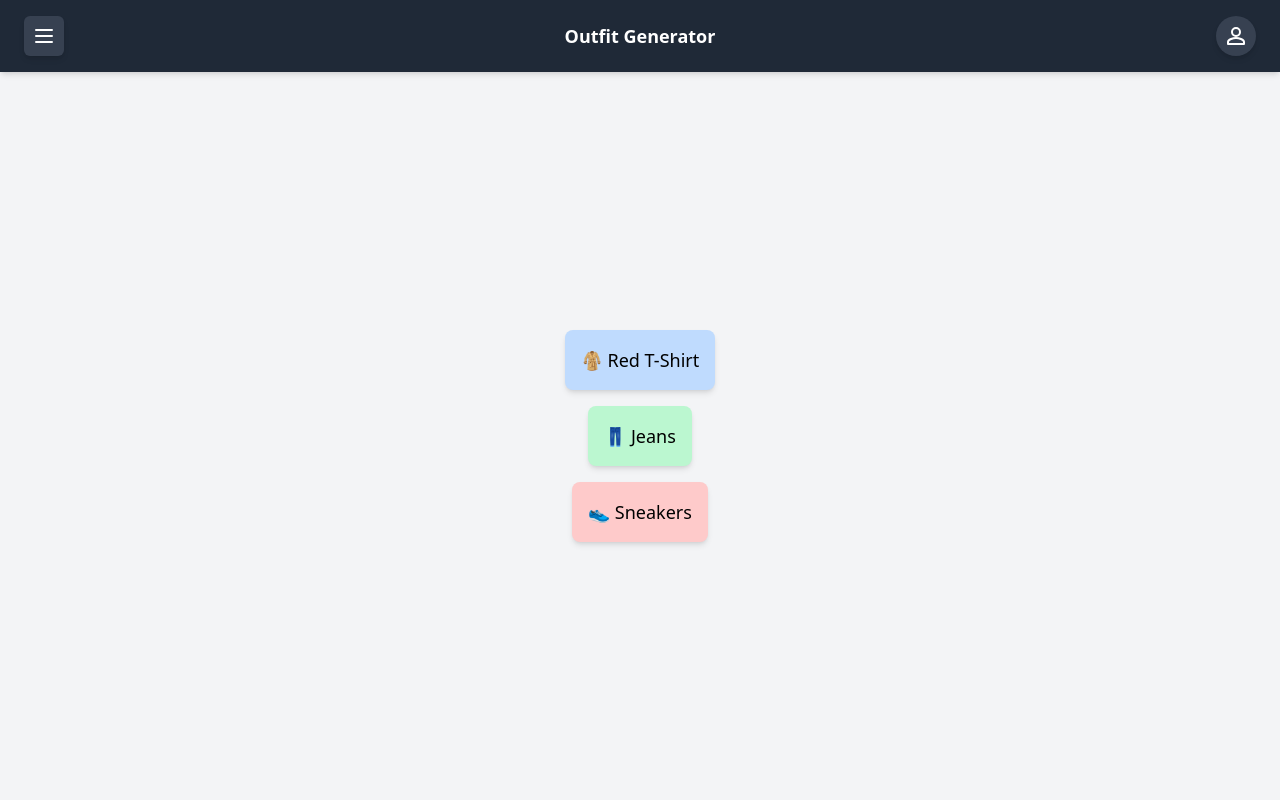
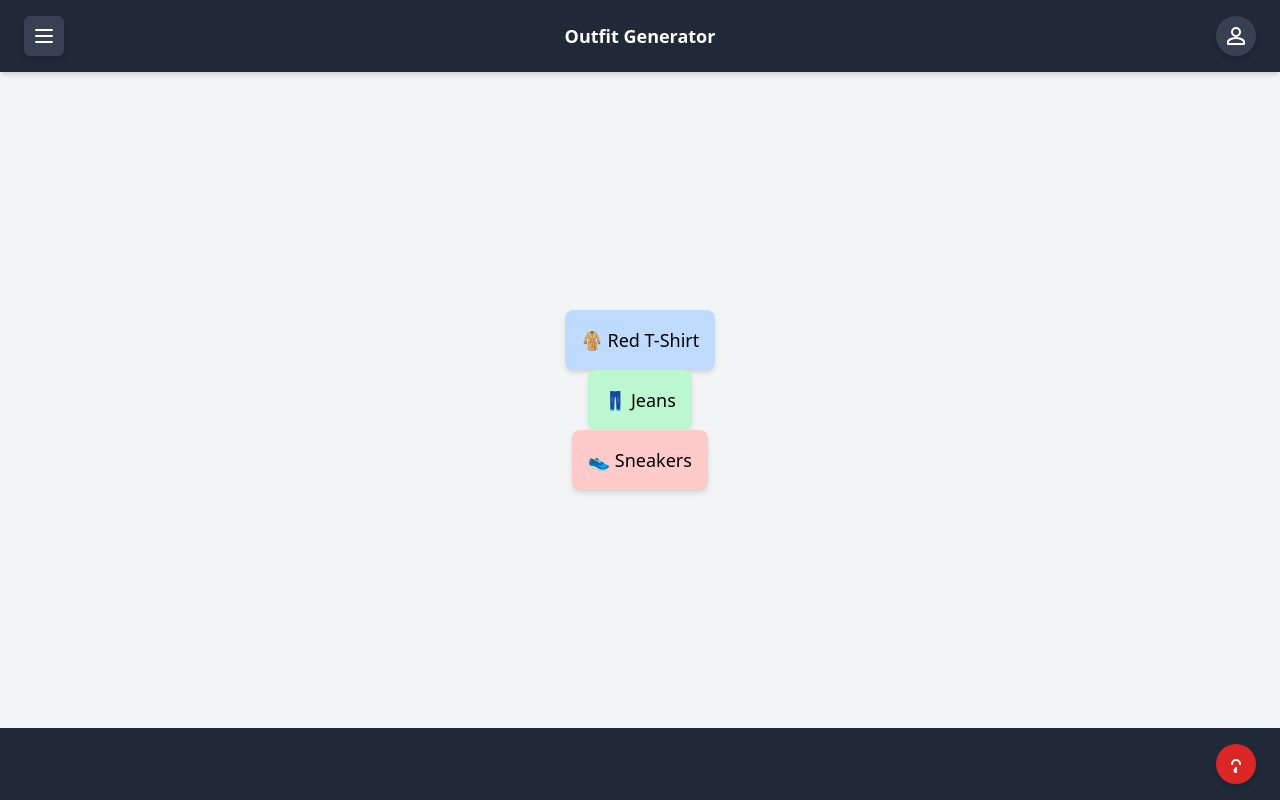
Before and after one commit to vidvukobratovic/outfits, a React (Vite) app: page / in a window 1280 px wide. Built offline with nearby package versions, Linux system fonts and the light colour scheme.

Commit message:
added footer with basic styling

```diff
--- a/src/App.tsx
+++ b/src/App.tsx
@@ -1,8 +1,9 @@
 import React, { useState } from "react";
-import Header from "./components/Header";
 import Top from "./components/Top";
 import Pants from "./components/Pants";
 import Shoes from "./components/Shoes";
+import Header from "./components/Header";
+import Footer from "./components/Footer";
 import "./index.css";
 
 type OutfitItem = string;
@@ -33,20 +34,18 @@ const App: React.FC = () => {
 
   return (
     <div
-      className="min-h-screen bg-gray-100 flex flex-col"
-      onClick={randomizeOutfit} // Randomize entire outfit on screen click
+      className="min-h-screen bg-gray-100 flex flex-col justify-between"
+      onClick={randomizeOutfit}
     >
-      <Header onClick={(e) => e.stopPropagation()} /> {/* Prevent header clicks from propagating */}
-      <main className="flex flex-col items-center justify-center gap-6 flex-grow">
-        <div
-          className="flex flex-col items-center gap-4"
-          onClick={(e) => e.stopPropagation()} // Prevent click propagation to the parent
-        >
+      <Header onClick={(e) => e.stopPropagation()} />
+      <main className="flex flex-col items-center justify-center flex-grow gap-6">
+        <div className="flex flex-col items-center">
           <Top item={currentTop} onClick={() => randomizeItem("top")} />
           <Pants item={currentPants} onClick={() => randomizeItem("pants")} />
           <Shoes item={currentShoes} onClick={() => randomizeItem("shoes")} />
         </div>
       </main>
+      <Footer onClick={(e) => e.stopPropagation()} />
     </div>
   );
 };
--- /dev/null
+++ b/src/components/Footer.tsx
@@ -0,0 +1,75 @@
+import React, { useState } from "react";
+
+interface FooterProps {
+  onClick?: React.MouseEventHandler<HTMLDivElement>;
+}
+
+const Footer: React.FC<FooterProps> = ({ onClick }) => {
+  const [showHelp, setShowHelp] = useState(false);
+
+  const toggleHelp = (e: React.MouseEvent<HTMLButtonElement>) => {
+    e.stopPropagation(); // Prevent randomization
+    setShowHelp(!showHelp);
+  };
+
+  return (
+    <footer
+      className="w-full bg-gray-800 text-white py-4 px-6 flex items-center justify-end relative"
+      onClick={(e: React.MouseEvent<HTMLDivElement>) => {
+        e.stopPropagation(); // Prevent randomization
+        if (onClick) onClick(e); // Allow other handlers if necessary
+      }}
+    >
+      <button
+        className="w-10 h-10 flex items-center justify-center rounded-full bg-red-600 hover:bg-red-500 text-white transition-all shadow-md"
+        aria-label="Help"
+        onClick={toggleHelp}
+      >
+        <svg
+          xmlns="http://www.w3.org/2000/svg"
+          fill="none"
+          viewBox="0 0 24 24"
+          strokeWidth={2}
+          stroke="currentColor"
+          className="w-6 h-6"
+       >
+          <path
+            strokeLinecap="round"
+            strokeLinejoin="round"
+            d="M12 18h.01M12 8a4 4 0 00-4 4m4-4a4 4 0 014 4m-4 4h.01m0 4a1.5 1.5 0 110-3m0 0h.01m0 0h-.01"
+          />
+        </svg>
+      </button>
+
+      {showHelp && (
+        <div
+          className="fixed inset-0 bg-black bg-opacity-50 flex items-center justify-center z-50"
+          onClick={(e: React.MouseEvent<HTMLDivElement>) => {
+            e.stopPropagation(); // Prevent randomization
+          }}
+        >
+          <div
+            className="bg-white text-black rounded-lg p-6 shadow-lg w-11/12 max-w-md"
+            onClick={(e: React.MouseEvent<HTMLDivElement>) => e.stopPropagation()}
+          >
+            <h2 className="text-xl font-bold mb-4">About the App</h2>
+            <p className="mb-4">
+              Welcome to the Outfit Generator! Use this app to create fun and
+              unique outfits by randomly selecting tops, pants, and shoes. You
+              can tap individual items to change them or click anywhere else to
+              randomize the entire outfit.
+            </p>
+            <button
+              className="w-full py-2 bg-red-600 hover:bg-red-500 text-white rounded-md font-bold transition-all"
+              onClick={toggleHelp}
+            >
+              Close
+            </button>
+          </div>
+        </div>
+      )}
+    </footer>
+  );
+};
+
+export default Footer;
```
